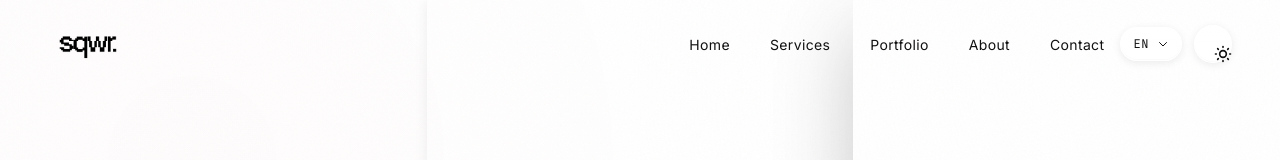
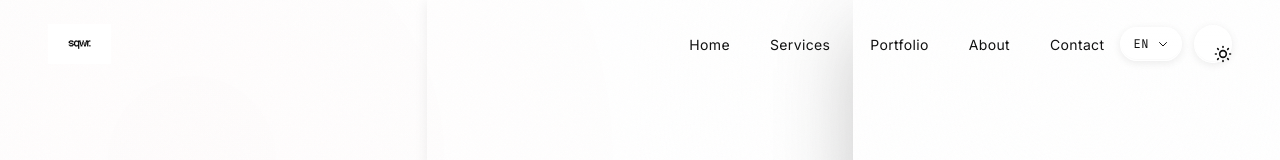
Before and after one commit to samsam007b/sqwr-site, a Next.js app: page / in a window 1280 px wide. Shown: the top 160 px of the page. Built offline with nearby package versions, Linux system fonts and the light colour scheme.

Commit message:
Switch to logo1-grand.jpg (larger pixel art logo)

```diff
--- a/components/Header.tsx
+++ b/components/Header.tsx
@@ -47,10 +47,10 @@ const Header = () => {
             className="flex items-center hover:opacity-80 transition-opacity duration-200"
           >
             <Image
-              src="/sqwr-logo.png"
+              src="/logo1-grand.jpg"
               alt="sqwr"
-              width={501}
-              height={243}
+              width={995}
+              height={631}
               className="h-10 w-auto"
               priority
             />
--- a/components/SqwrIntroAnimation.tsx
+++ b/components/SqwrIntroAnimation.tsx
@@ -70,10 +70,10 @@ const SqwrIntroAnimation = () => {
               className="relative"
             >
               <Image
-                src="/sqwr-logo.png"
+                src="/logo1-grand.jpg"
                 alt="sqwr."
-                width={501}
-                height={243}
+                width={995}
+                height={631}
                 className="w-64 md:w-80 h-auto"
                 priority
               />
```
